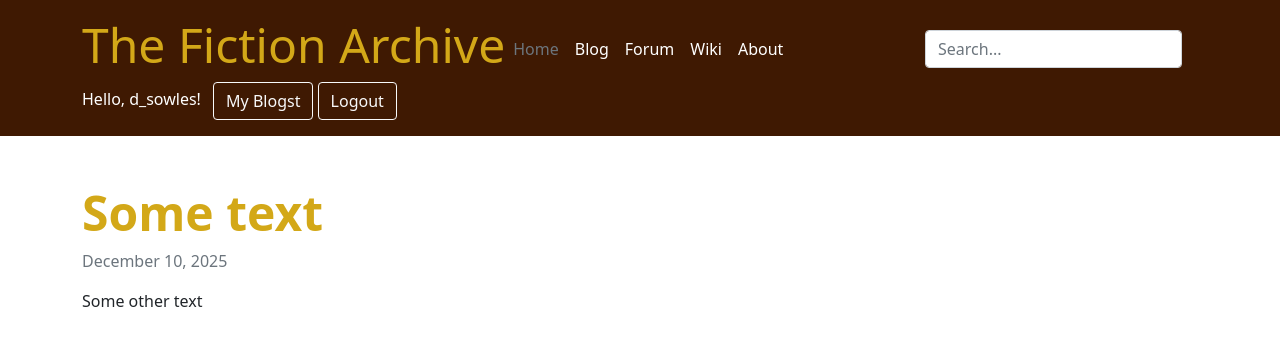
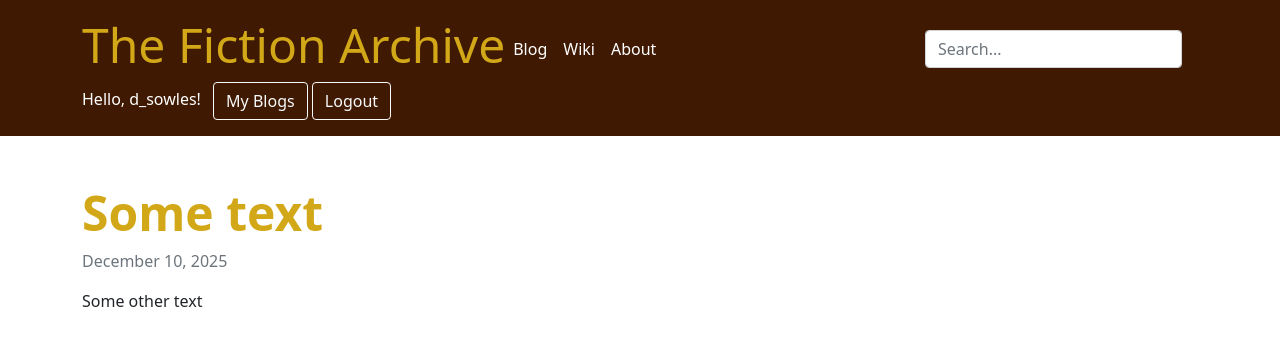
Before and after one commit to dsowles/Final_Project_INF601_DavidSowles_2025, a Django app: a page that uses templates/base.html in a window 1280 px wide. Shown: the top 346 px of the page. Run offline with Django 5.2, Linux system fonts and the light colour scheme; a user stored in the database is signed in; data comes from the database, SQL or seed files in the repository; both versions use the stored data as it was after the commit.

Commit message:
Updated base.html

```diff
--- a/blog/templates/detail.html
+++ b/blog/templates/detail.html
@@ -2,7 +2,7 @@
 
 {% block title %}{{ post.title }} - Blog{% endblock %}
 
-{% block account-controls %}<a href="{% url 'account-dashboard' %}" class="btn btn-outline-light" >My Blogst</a>{% endblock %}
+{% block account-controls %}<a href="{% url 'account-dashboard' %}" class="btn btn-outline-light" >My Blogs</a>{% endblock %}
 
 {% block content %}
 <div class="container py-5">
--- a/templates/base.html
+++ b/templates/base.html
@@ -17,14 +17,12 @@
     <header class="p-3 bg-dark text-white" id="site-header">
         <div class="container">
           <div class="d-flex flex-wrap align-items-center justify-content-center justify-content-lg-start">
-            <a href="/" class="d-flex align-items-center mb-2 mb-lg-0 text-white text-decoration-none">
+            <a href="./" class="d-flex align-items-center mb-2 mb-lg-0 text-white text-decoration-none">
                 <h1>The Fiction Archive</h1>
             </a>
 
             <ul class="nav col-12 col-lg-auto me-lg-auto mb-2 justify-content-center mb-md-0">
-              <li><a href="#" class="nav-link px-2 text-secondary">Home</a></li>
               <li><a href="#" class="nav-link px-2 text-white">Blog</a></li>
-              <li><a href="#" class="nav-link px-2 text-white">Forum</a></li>
               <li><a href="#" class="nav-link px-2 text-white">Wiki</a></li>
               <li><a href="#" class="nav-link px-2 text-white">About</a></li>
             </ul>
```
Also changed, not shown: db.sqlite3.
